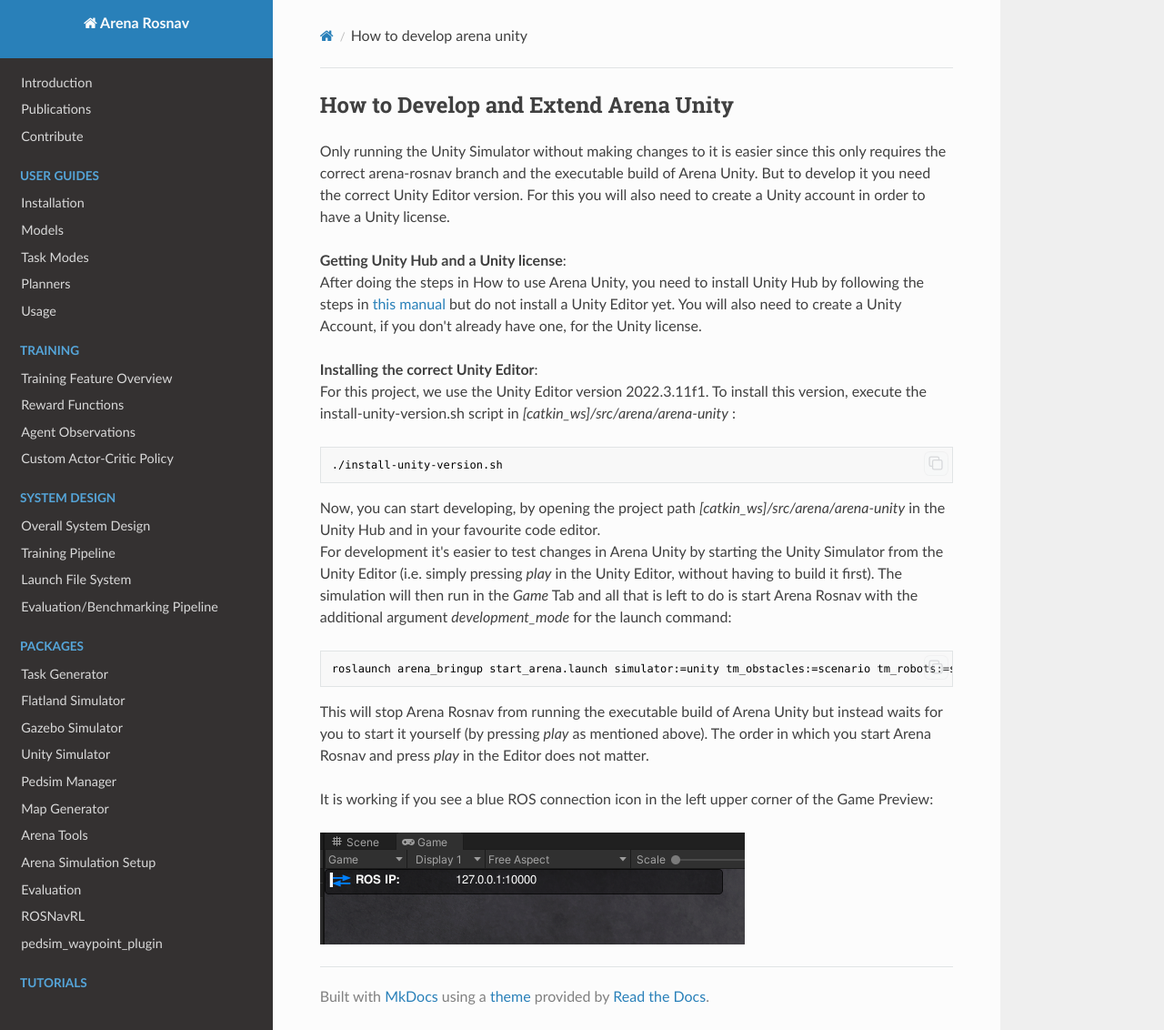
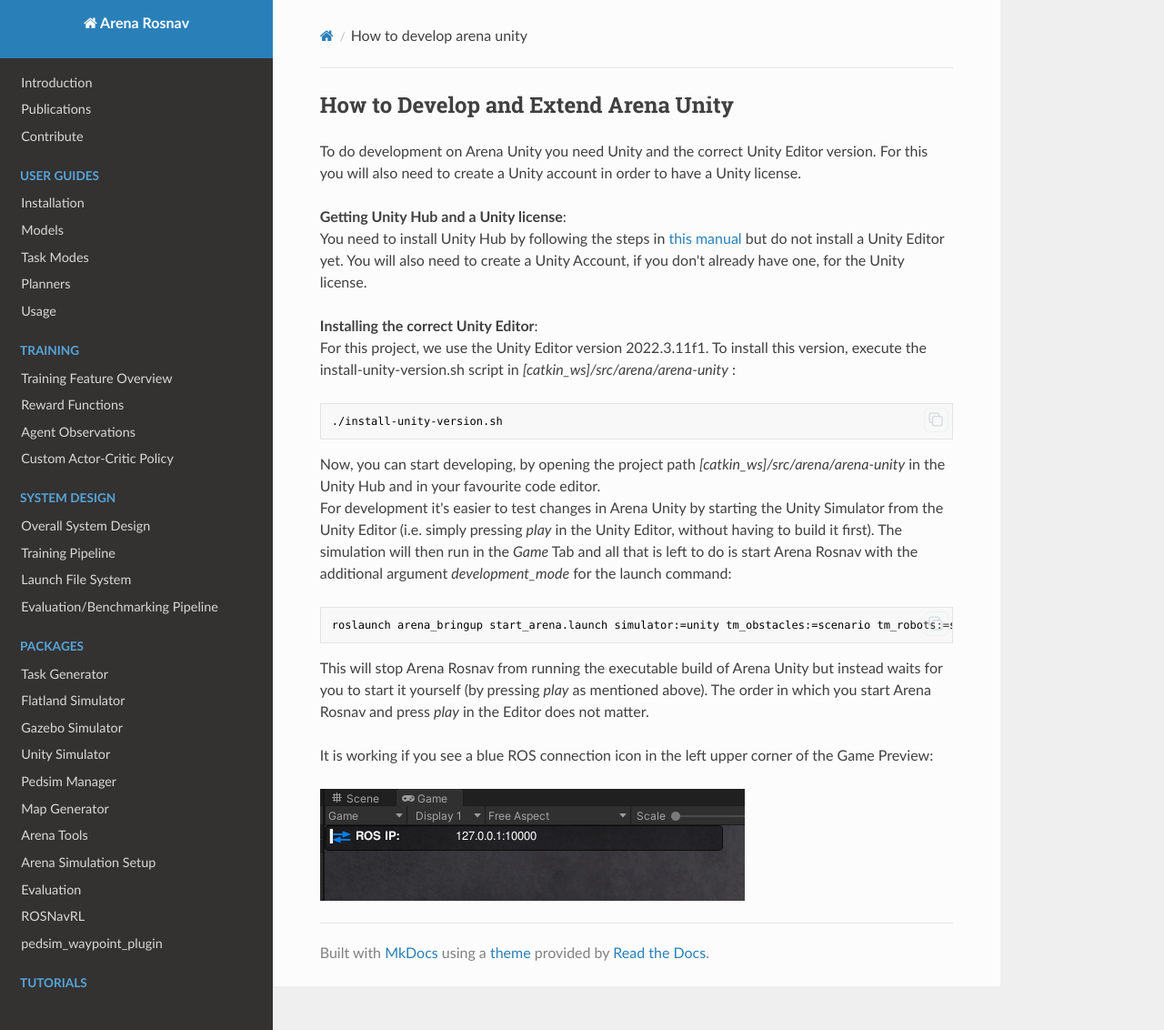
Before and after one commit to Arena-Rosnav/.github, an MkDocs documentation site: the page built from docs/packages/unity/how_to_develop_arena_unity.md, in a window 1280 px wide and 1132 px high. Shown: the whole window at 91% size. Built offline with MkDocs 1.6.1, drawn with Linux system fonts in a browser that asks for light colours; nearby versions of some CDN libraries; comment, search, counter and statistics services are not loaded.

Commit message:
Updated How To Develop Unity

```diff
--- a/docs/packages/unity/how_to_develop_arena_unity.md
+++ b/docs/packages/unity/how_to_develop_arena_unity.md
@@ -1,8 +1,8 @@
 ## How to Develop and Extend Arena Unity
-Only running the Unity Simulator without making changes to it is easier since this only requires the correct arena-rosnav branch and the executable build of Arena Unity. But to develop it you need the correct Unity Editor version. For this you will also need to create a Unity account in order to have a Unity license.
+To do development on Arena Unity you need Unity and the correct Unity Editor version. For this you will also need to create a Unity account in order to have a Unity license.
 
 **Getting Unity Hub and a Unity license**:
-After doing the steps in How to use Arena Unity, you need to install Unity Hub by following the steps in [this manual](https://docs.unity3d.com/hub/manual/InstallHub.html#install-hub-linux) but do not install a Unity Editor yet. You will also need to create a Unity  Account, if you don't already have one, for the Unity license.
+You need to install Unity Hub by following the steps in [this manual](https://docs.unity3d.com/hub/manual/InstallHub.html#install-hub-linux) but do not install a Unity Editor yet. You will also need to create a Unity  Account, if you don't already have one, for the Unity license.
 
 **Installing the correct Unity Editor**:
 For this project, we use the Unity Editor version 2022.3.11f1. To install this version, execute the install-unity-version.sh script  in *\[catkin_ws\]/src/arena/arena-unity* :
```
